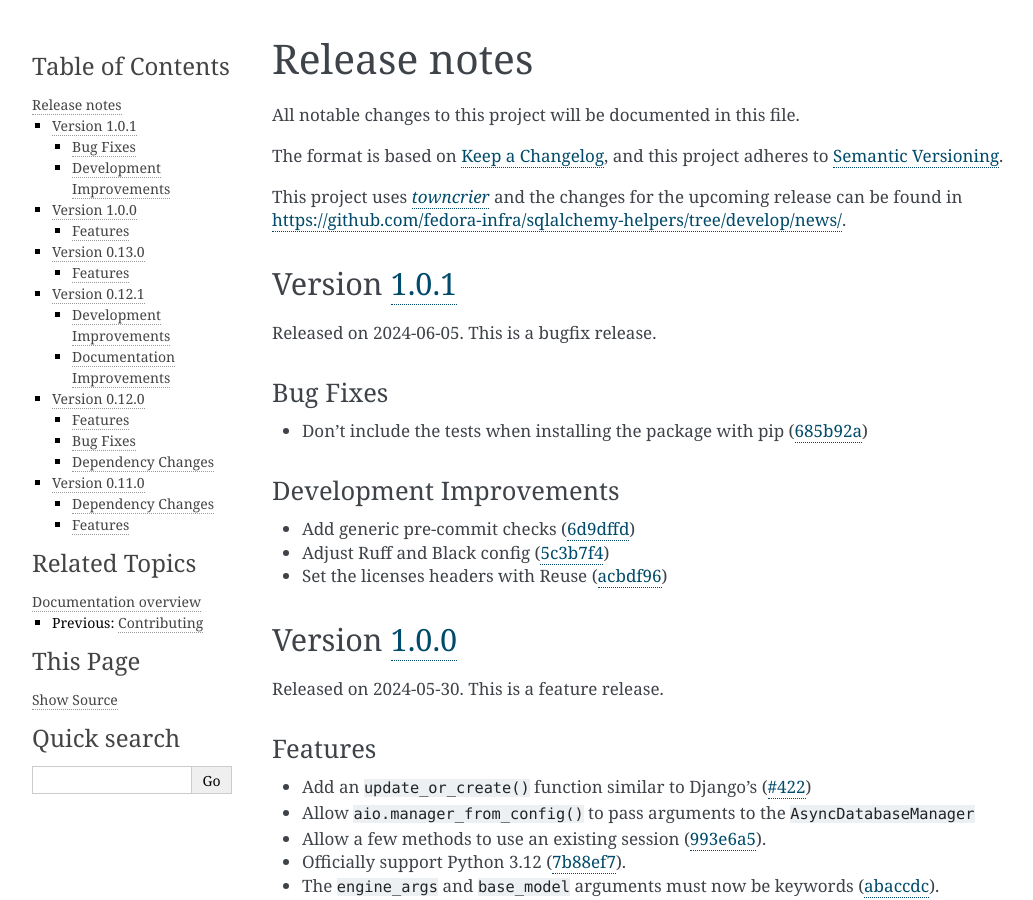
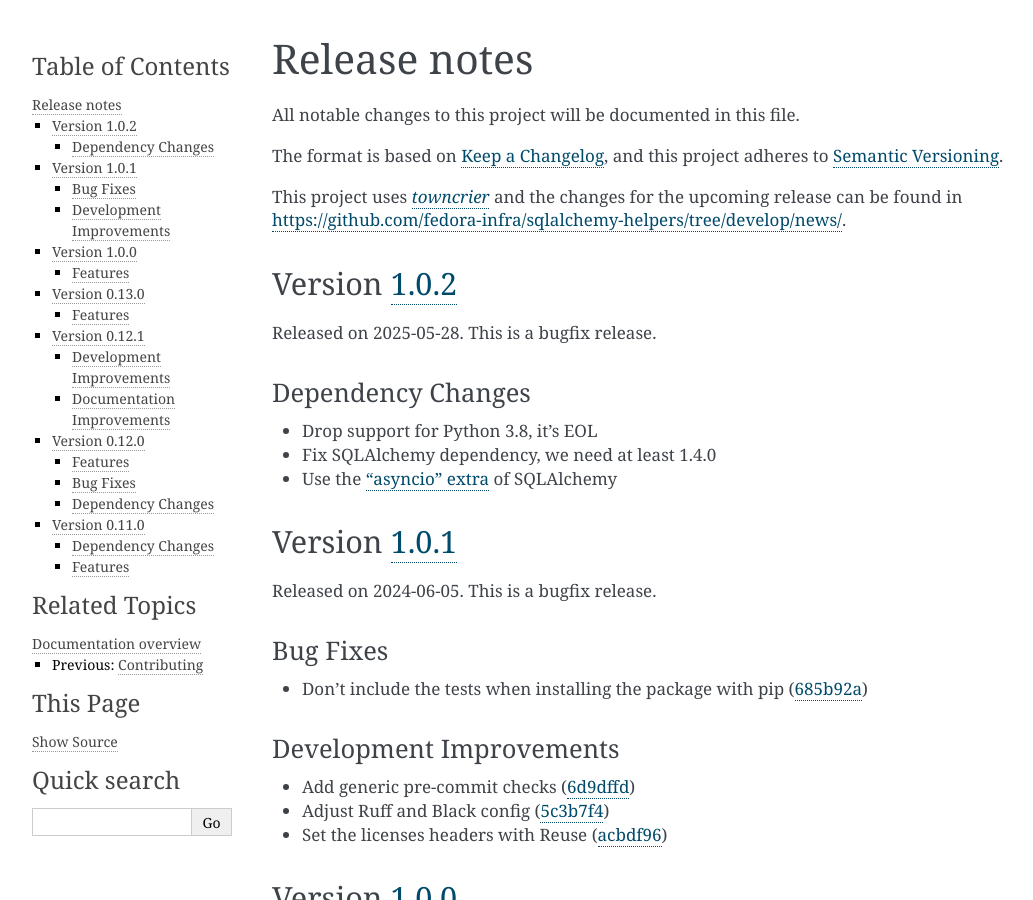
Before and after one commit to fedora-infra/sqlalchemy-helpers, a Sphinx documentation site: the page built from docs/release_notes.md, in a window 1280 px wide and 900 px high. Shown: the whole window, without its empty margins (98-1131 px from the left). Built offline with Sphinx 7.4.7, drawn with Linux system fonts in a browser that asks for light colours; pages that are not in the unit, such as notebooks, are missing from menus.

Commit message:
Version 1.0.2
Signed-off-by: Aurélien Bompard <aurelien@bompard.org>

```diff
--- a/docs/release_notes.md
+++ b/docs/release_notes.md
@@ -7,6 +7,17 @@ The format is based on [Keep a Changelog](https://keepachangelog.com/en/1.0.0/),
 This project uses [_towncrier_](https://towncrier.readthedocs.io/) and the changes for the upcoming release can be found in <https://github.com/fedora-infra/sqlalchemy-helpers/tree/develop/news/>.
 
 <!-- towncrier release notes start -->
+
+## Version [1.0.2](https://github.com/fedora-infra/sqlalchemy-helpers/tree/v1.0.2)
+
+Released on 2025-05-28. This is a bugfix release.
+
+### Dependency Changes
+
+- Drop support for Python 3.8, it's EOL
+- Fix SQLAlchemy dependency, we need at least 1.4.0
+- Use the ["asyncio" extra](https://docs.sqlalchemy.org/en/20/faq/installation.html#i-m-getting-an-error-about-greenlet-not-being-installed-when-i-try-to-use-asyncio) of SQLAlchemy
+
 
 ## Version [1.0.1](https://github.com/fedora-infra/sqlalchemy-helpers/tree/v1.0.1)
 
@@ -23,7 +34,6 @@ Released on 2024-06-05. This is a bugfix release.
 - Set the licenses headers with Reuse ([acbdf96](https://github.com/fedora-infra/sqlalchemy-helpers/commits/acbdf96))
 
 
-
 ## Version [1.0.0](https://github.com/fedora-infra/sqlalchemy-helpers/tree/v1.0.0)
 
 Released on 2024-05-30. This is a feature release.
@@ -35,6 +45,7 @@ Released on 2024-05-30. This is a feature release.
 - Allow a few methods to use an existing session ([993e6a5](https://github.com/fedora-infra/sqlalchemy-helpers/commits/993e6a5)).
 - Officially support Python 3.12 ([7b88ef7](https://github.com/fedora-infra/sqlalchemy-helpers/commits/7b88ef7)).
 - The `engine_args` and `base_model` arguments must now be keywords ([abaccdc](https://github.com/fedora-infra/sqlalchemy-helpers/commits/abaccdc)).
+
 
 ## Version [0.13.0](https://github.com/fedora-infra/sqlalchemy-helpers/tree/v0.13.0)
 
@@ -61,6 +72,7 @@ Released on 2023-10-12. This is a minor release that adds docs and development i
 - Convert the release notes to Markdown
   ([841e1fb](https://github.com/fedora-infra/sqlalchemy-helpers/commits/841e1fb)).
 
+
 ## Version 0.12.0
 
 Released on 2023-08-09.
@@ -80,6 +92,7 @@ This is a feature release that adds MySQL/MariaDB support in the async mode.
 - Fix a minor compatibility issue with SQLAlchemy 2.0 ([3f379e2](https://github.com/fedora-infra/sqlalchemy-helpers/commit/3f379e2)).
 - Support Pydantic 2.0+ and Pydantic Settings (#323).
 
+
 ## Version 0.11.0
 
 Released on 2023-06-23.
--- a/pyproject.toml
+++ b/pyproject.toml
@@ -1,6 +1,6 @@
 [tool.poetry]
 name = "sqlalchemy-helpers"
-version = "1.0.1"
+version = "1.0.2"
 description = "SQLAlchemy Helpers"
 
 license = "LGPL-3.0-or-later"
```
Also changed, not shown: news/+drop-python-3.8.dependency.md (deleted, +0 -1 lines), 2 other files.
